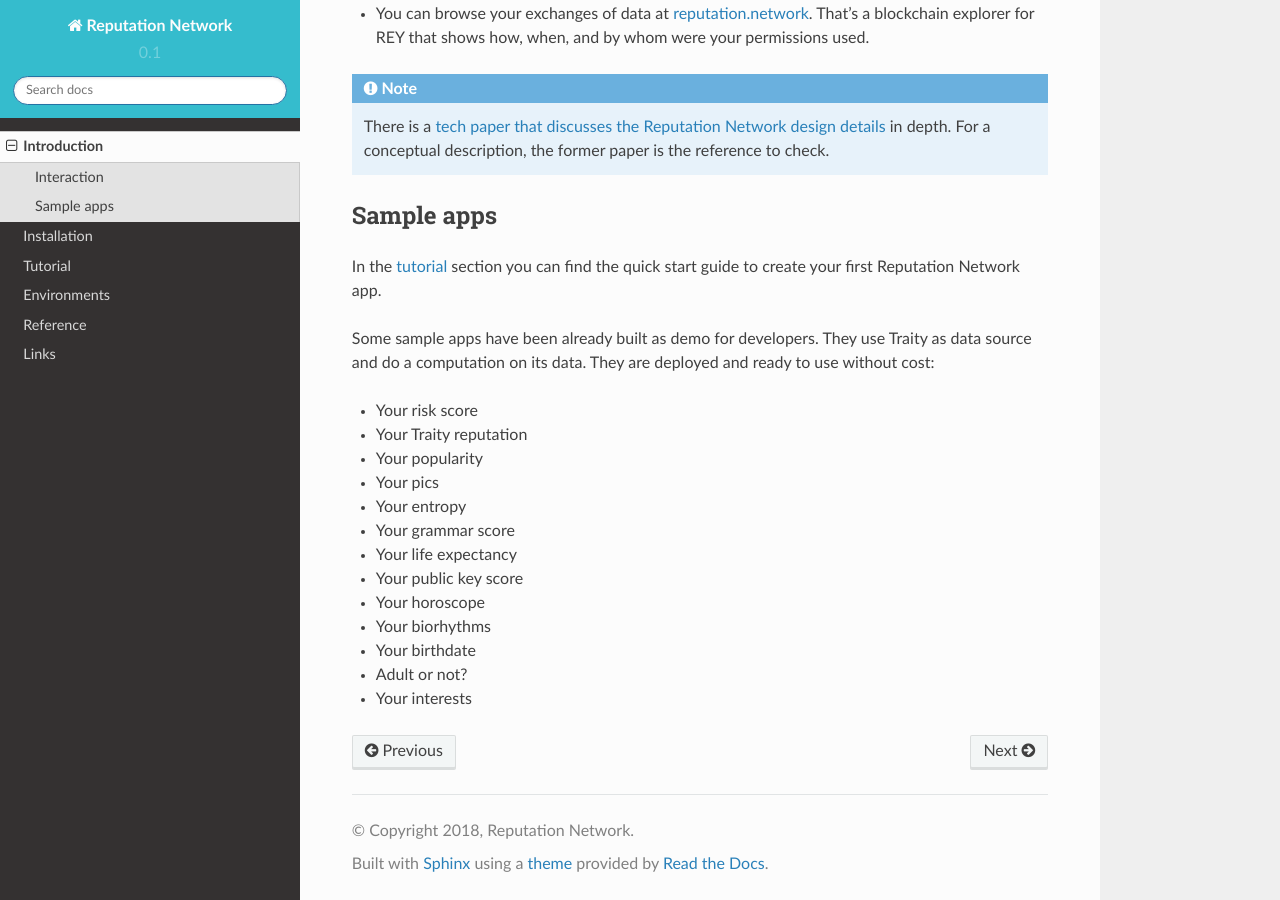
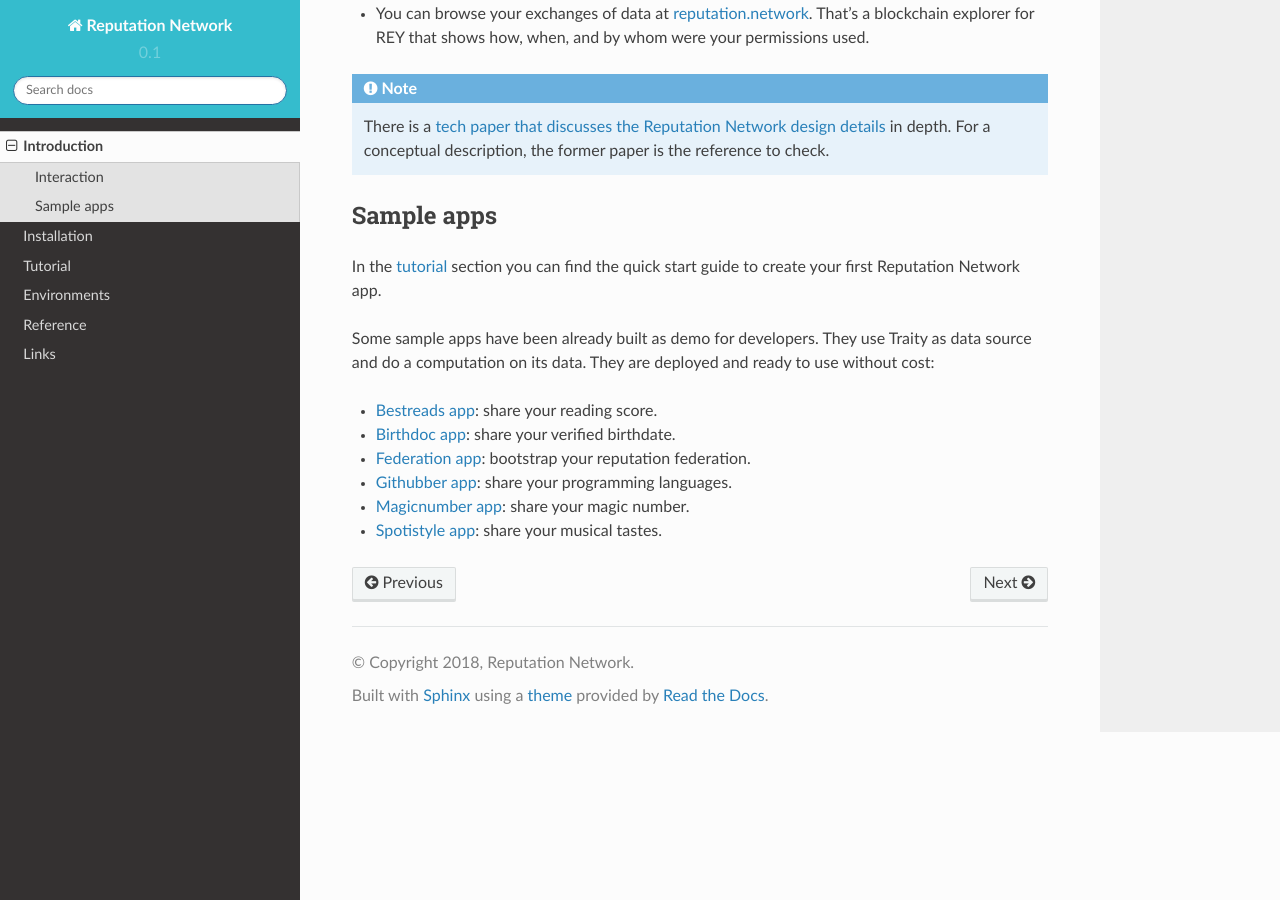
Before and after one commit to reputation-network/rey-docs, a Sphinx documentation site: the page built from docs/contents/introduction.rst, in a window 1280 px wide and 900 px high, scrolled down 742 px. Built offline with Sphinx 7.4.7 and the Read the Docs theme 2.0.0, drawn with Linux system fonts in a browser that asks for light colours.

Commit message:
Include a reference to REY examples

```diff
--- a/docs/contents/introduction.rst
+++ b/docs/contents/introduction.rst
@@ -33,16 +33,9 @@
 
 Some sample apps have been already built as demo for developers. They use Traity as data source and do a computation on its data. They are deployed and ready to use without cost:
 
-- Your risk score
-- Your Traity reputation
-- Your popularity
-- Your pics
-- Your entropy
-- Your grammar score
-- Your life expectancy
-- Your public key score
-- Your horoscope
-- Your biorhythms
-- Your birthdate
-- Adult or not?
-- Your interests
+- `Bestreads app <http://github.com/reputation-network/rey-example-bestreads>`_: share your reading score.
+- `Birthdoc app <http://github.com/reputation-network/rey-example-birthdoc>`_: share your verified birthdate.
+- `Federation app <http://github.com/reputation-network/rey-example-federation>`_: bootstrap your reputation federation.
+- `Githubber app <http://github.com/reputation-network/rey-example-githubber>`_: share your programming languages.
+- `Magicnumber app <http://github.com/reputation-network/rey-example-magicnumber>`_: share your magic number.
+- `Spotistyle app <http://github.com/reputation-network/rey-example-spotistyle>`_: share your musical tastes.
--- a/docs/contents/tutorial/hello_world.rst
+++ b/docs/contents/tutorial/hello_world.rst
@@ -3,6 +3,9 @@
 
 Hello world app
 ===============
+
+.. note::
+    This tutorial has its source code on `GitHub <http://github.com/reputation-network/rey-example-magicnumber>`_ and it's available live at `Heroku <http://rey-example-magicnumber.herokuapp.com>`_.
 
 Our first REY app will simply return a magic number that is calculated out of the subject's public key. The steps that are involved are:
 
--- a/docs/contents/tutorial/risk_score.rst
+++ b/docs/contents/tutorial/risk_score.rst
@@ -3,6 +3,9 @@
 
 Risk score app
 ==============
+
+.. warning::
+    This tutorial app is unfinished, but left here as a starting point. Stay tuned for the final version.
 
 The sample risk score app is similar to the hello world one but has an app dependency. It gathers data from one app to build a risk score out of them.
 
```
